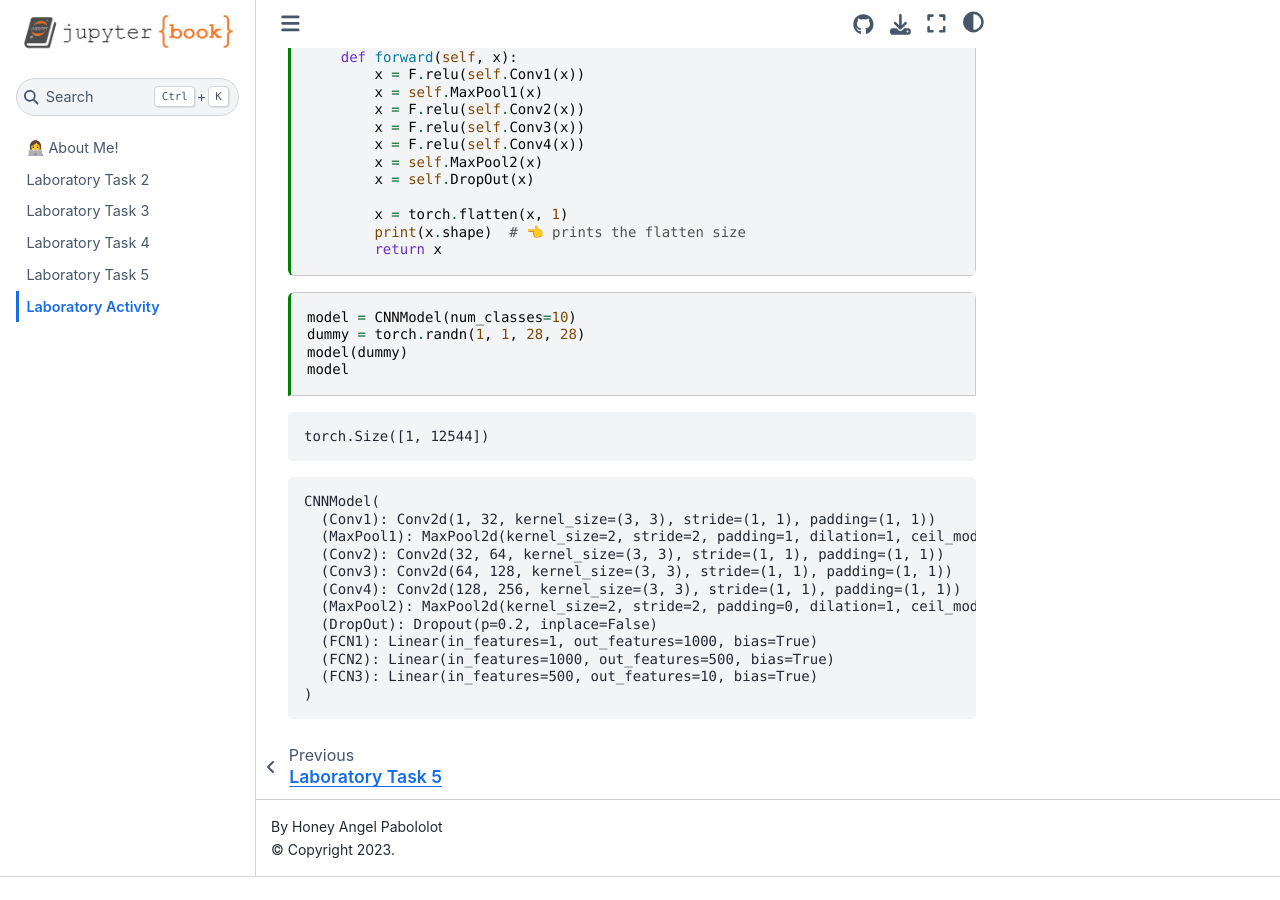
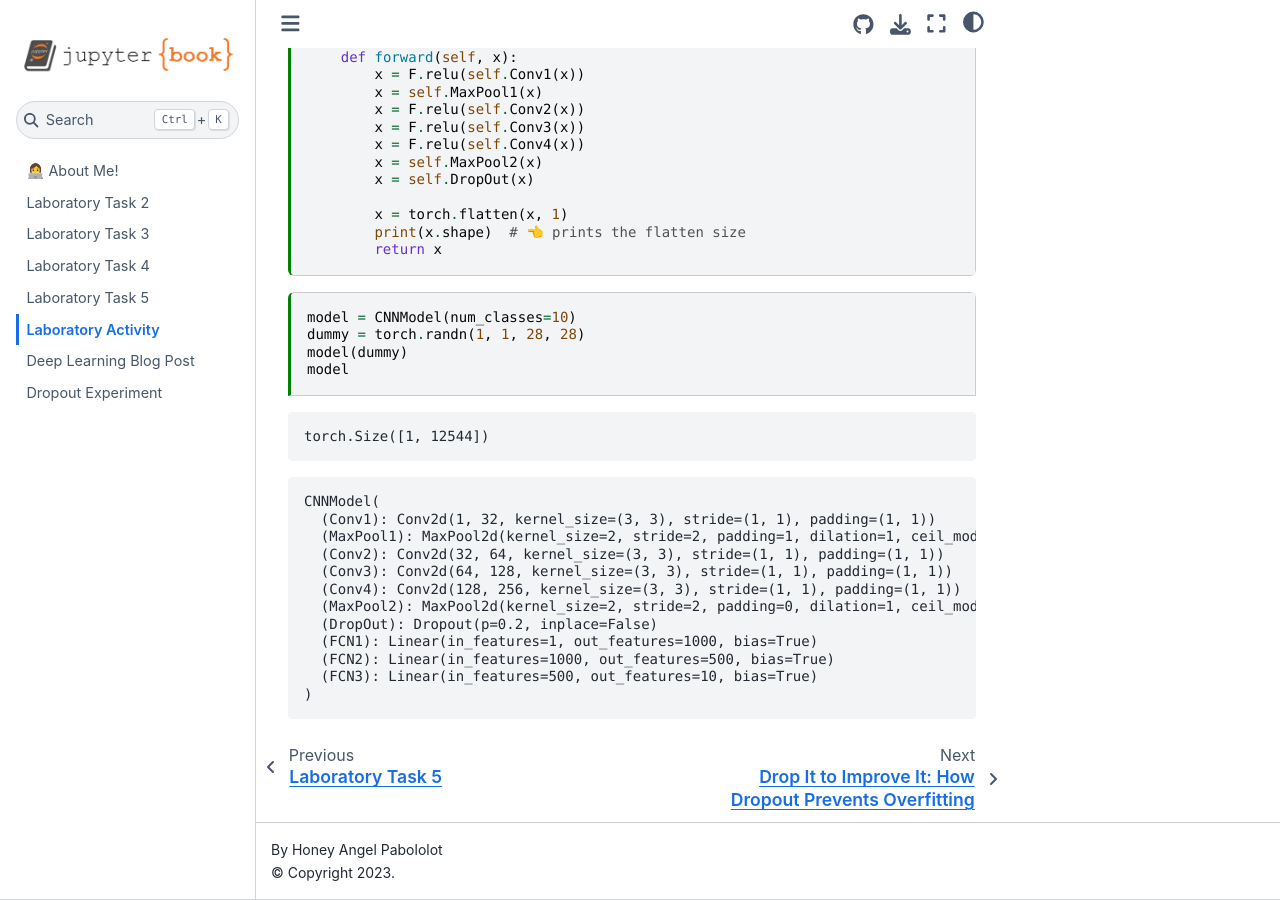
Before and after one commit to honeyangel3/Portfolio, a Jupyter Book: the page built from Laboratory-Activity.ipynb, in a window 1280 px wide and 900 px high, scrolled down 574 px. Built offline with Jupyter Book 1.0.4 settings and Sphinx 7.4.7 and the Sphinx Book theme 1.1.4, drawn with Linux system fonts in a browser that asks for light colours; before the commit the page ends 1451 px from its top, so only the background shows below that.

Commit message:
Add new files for blog post and dropout experiment

```diff
--- a/_toc.yml
+++ b/_toc.yml
@@ -14,3 +14,7 @@
   title: Laboratory Task 5
 - file: Laboratory-Activity
   title: Laboratory Activity
+- file: Dropout_Blog
+  title: Deep Learning Blog Post
+- file: dropout_experiment
+  title: Dropout Experiment
```
